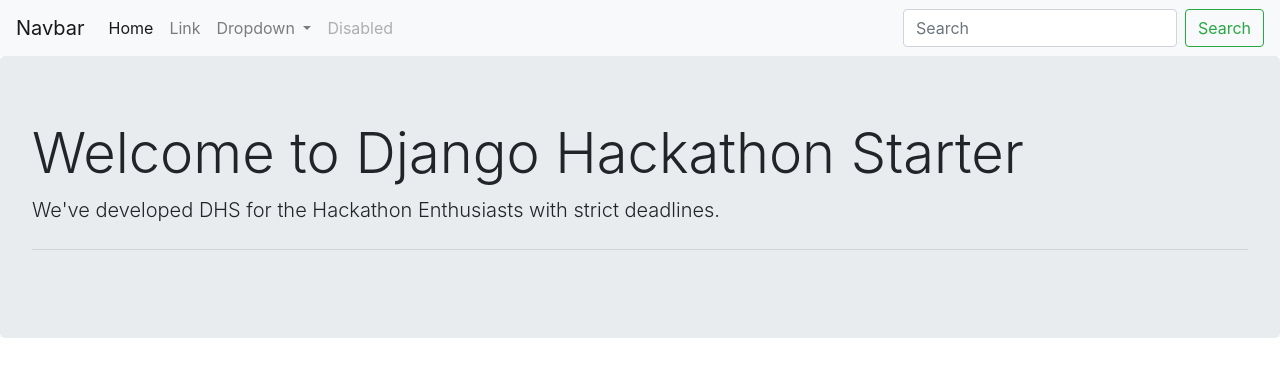
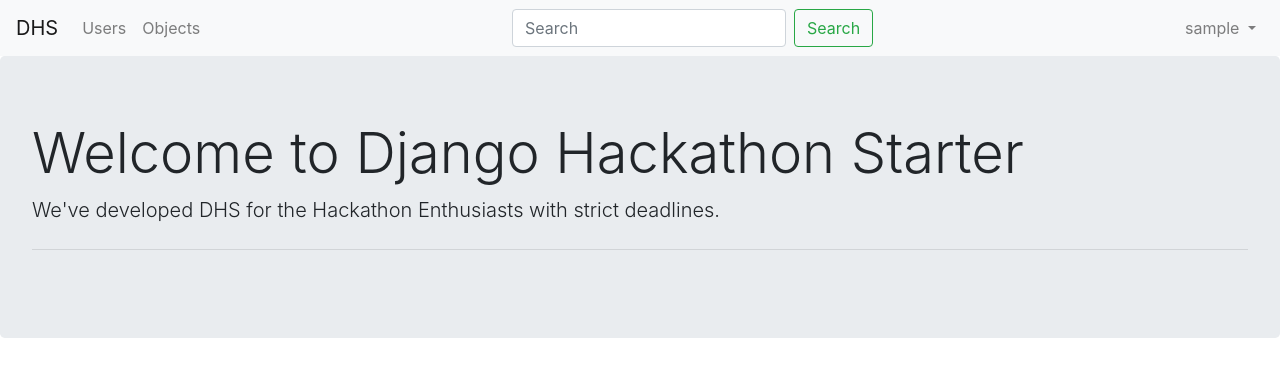
Before and after one commit to mohit4/django-hackathon-starter, a Django app: page / in a window 1280 px wide. Shown: the top 377 px of the page. Run offline with Django 3.2, Linux system fonts and the light colour scheme; the visitor is signed in with stand-in values (Sample User, id 1).

Commit message:
navbar changes

```diff
--- a/app/accounts/views.py
+++ b/app/accounts/views.py
@@ -1,6 +1,6 @@
 from django.shortcuts import render
 from django.views.generic.edit import CreateView
-from django.urls import reverse_lazy
+from django.urls import reverse_lazy, reverse
 from django.contrib.auth.forms import UserCreationForm
 from django.contrib.auth.models import User
 from django.contrib.messages.views import SuccessMessageMixin
@@ -24,5 +24,5 @@ class LoginFormView(SuccessMessageMixin, LoginView):
     View for logging in to the system
     """
     template_name = 'registration/login.html'
-    success_url = '/'
+    success_url = ''
     success_message = 'Logged in successfully!'
--- a/app/templates/navbar.html
+++ b/app/templates/navbar.html
@@ -1,35 +1,42 @@
 <nav class="navbar navbar-expand-lg navbar-light bg-light">
-  <a class="navbar-brand" href="#">Navbar</a>
+  <a class="navbar-brand" href="#">DHS</a>
   <button class="navbar-toggler" type="button" data-toggle="collapse" data-target="#navbarSupportedContent" aria-controls="navbarSupportedContent" aria-expanded="false" aria-label="Toggle navigation">
     <span class="navbar-toggler-icon"></span>
   </button>
 
   <div class="collapse navbar-collapse" id="navbarSupportedContent">
     <ul class="navbar-nav mr-auto">
-      <li class="nav-item active">
-        <a class="nav-link" href="#">Home <span class="sr-only">(current)</span></a>
+      <li class="nav-item">
+        <a class="nav-link" href="#">Users</a>
       </li>
       <li class="nav-item">
-        <a class="nav-link" href="#">Link</a>
-      </li>
-      <li class="nav-item dropdown">
-        <a class="nav-link dropdown-toggle" href="#" id="navbarDropdown" role="button" data-toggle="dropdown" aria-haspopup="true" aria-expanded="false">
-          Dropdown
-        </a>
-        <div class="dropdown-menu" aria-labelledby="navbarDropdown">
-          <a class="dropdown-item" href="#">Action</a>
-          <a class="dropdown-item" href="#">Another action</a>
-          <div class="dropdown-divider"></div>
-          <a class="dropdown-item" href="#">Something else here</a>
-        </div>
-      </li>
-      <li class="nav-item">
-        <a class="nav-link disabled" href="#" tabindex="-1" aria-disabled="true">Disabled</a>
+        <a class="nav-link" href="#">Objects</a>
       </li>
     </ul>
     <form class="form-inline my-2 my-lg-0">
       <input class="form-control mr-sm-2" type="search" placeholder="Search" aria-label="Search">
       <button class="btn btn-outline-success my-2 my-sm-0" type="submit">Search</button>
     </form>
+    <ul class="navbar-nav ml-auto">
+      {% if not user.is_authenticated %}
+        <li class="nav-item">
+          <a class="nav-link" href="#">Guest</a>
+        </li>
+      {% else %}
+        <li class="nav-item dropdown">
+          <a class="nav-link dropdown-toggle" href="#" id="navbarDropdown" role="button" data-toggle="dropdown" aria-haspopup="true" aria-expanded="false">
+            {{ user.username }}
+          </a>
+          <div class="dropdown-menu dropdown-menu-right" aria-labelledby="navbarDropdown">
+            <a class="dropdown-item" href="#">New Object</a>
+            <div class="dropdown-divider"></div>
+            <a class="dropdown-item" href="#">Profile</a>
+            <a class="dropdown-item" href="#">Settings</a>
+            <div class="dropdown-divider"></div>
+            <a class="dropdown-item" href="#">Logout</a>
+          </div>
+        </li>
+      {% endif %}
+    </ul>
   </div>
 </nav>
```
